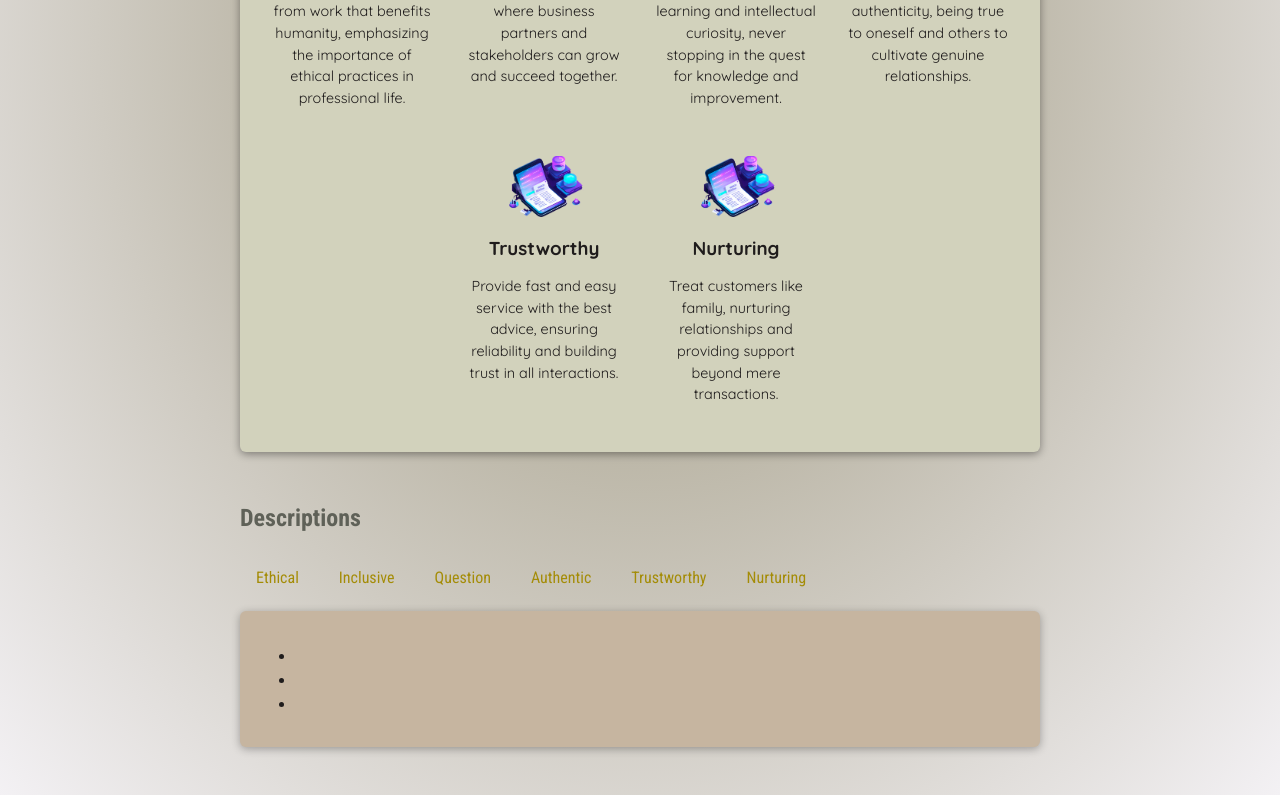
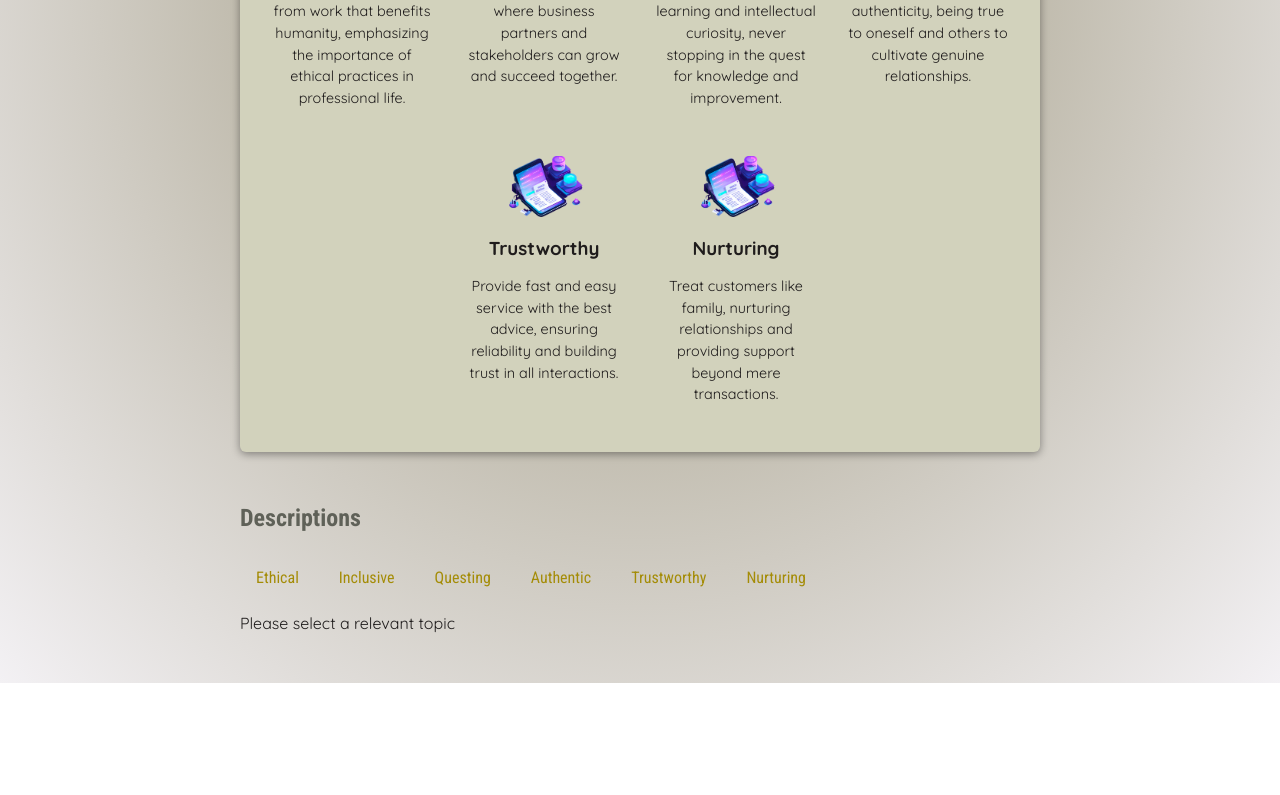
Before and after one commit to triunai/reactTiqa, a React (Vite) app: page / in a window 1280 px wide. Shown: the part 750-1545 px from the top of the page. After the commit the page ends 1433 px from the top, so only its background shows below. Built offline with nearby package versions, Linux system fonts and the light colour scheme.

Commit message:
added examples and conditional rendering

```diff
--- a/src/App.jsx
+++ b/src/App.jsx
@@ -1,22 +1,22 @@
+// react imports
 import { useState } from 'react';
-import componentsImg from './assets/components.png';
+import { Component } from 'react';
+// component imports
 import Header from './components/Header/Header.jsx'
 import CoreConcept from './components/CoreConcept.jsx';
 import TabButton from './components/TabButton.jsx';
+// domain model imports
 import { CORE_CONCEPTS, EXAMPLES } from './data.js';
-import { Component } from 'react';
 
 function App() {
 
-  const [ selectedTopic, setSelectedTopic ] = useState('Please click a relevant button -useState');
-
-  let tabContent = 'Please click a relevant button';
+  // Lifecycle hooks begin here
+  const [ selectedTopic, setSelectedTopic ] = useState();
 
   // initialization of arrays
-  const buttonNames = ["Ethical", "Inclusive", "Question", "Authentic", "Trustworthy", "Nurturing"];
-  const selectedExample = EXAMPLES[selectedTopic] || {};
+  const buttonNames = ["Ethical", "Inclusive", "Questing", "Authentic", "Trustworthy", "Nurturing"];
 
-
+  // function to handle tabButtons
   function handleClick(selectedButton){
     // selectedButton => 'tabThatWasClicked'
 
@@ -25,9 +25,13 @@ function App() {
     console.log(selectedTopic);
   }
 
+  // Actual HTML implementation
+
   return (
     <div>
+      {/* Etiqa Header */}
       <Header></Header>
+
       <main>
 
         <h2>Lets find out !</h2>
@@ -35,8 +39,6 @@ function App() {
 
         <section id='core-concepts'>
           <h2 className='coreCepts'> Core Concepts </h2>
-
-          {/* We have 6 ULs here */}
           <ul>
             <CoreConcept
             {...CORE_CONCEPTS[0]}/>
@@ -56,6 +58,7 @@ function App() {
         <section id='descriptions'>
           <h2>Descriptions</h2>
           <menu>
+           {/* Random code, ask if right  */}
           {buttonNames.map( name =>
             <TabButton
               key = {name}
@@ -70,16 +73,21 @@ function App() {
               */
               }
           </menu>
-          <div id = 'tab-content'>
-              <h3>{selectedExample.title}</h3>
-              <ul>
-                <li></li>
-                <li></li>
-                <li></li>
-              </ul>
-              <p></p>
-          </div>
+
+          {/* Checks if state is false, then asks you to pick button, conditional rendering */}
+          {!selectedTopic ? <p>Please select a relevant topic</p>
+          : <div id = 'tab-content'>
+          <h3>{EXAMPLES[selectedTopic].title}</h3>
+          <ul>
+            <li>{EXAMPLES[selectedTopic].actionPoints[0]}</li>
+            <li>{EXAMPLES[selectedTopic].actionPoints[1]}</li>
+            <li>{EXAMPLES[selectedTopic].actionPoints[2]}</li>
+          </ul>
+          <p>{EXAMPLES[selectedTopic].keyPractices}</p>
+      </div> }
+
         </section>
+
       </main>
     </div>
   );
```
